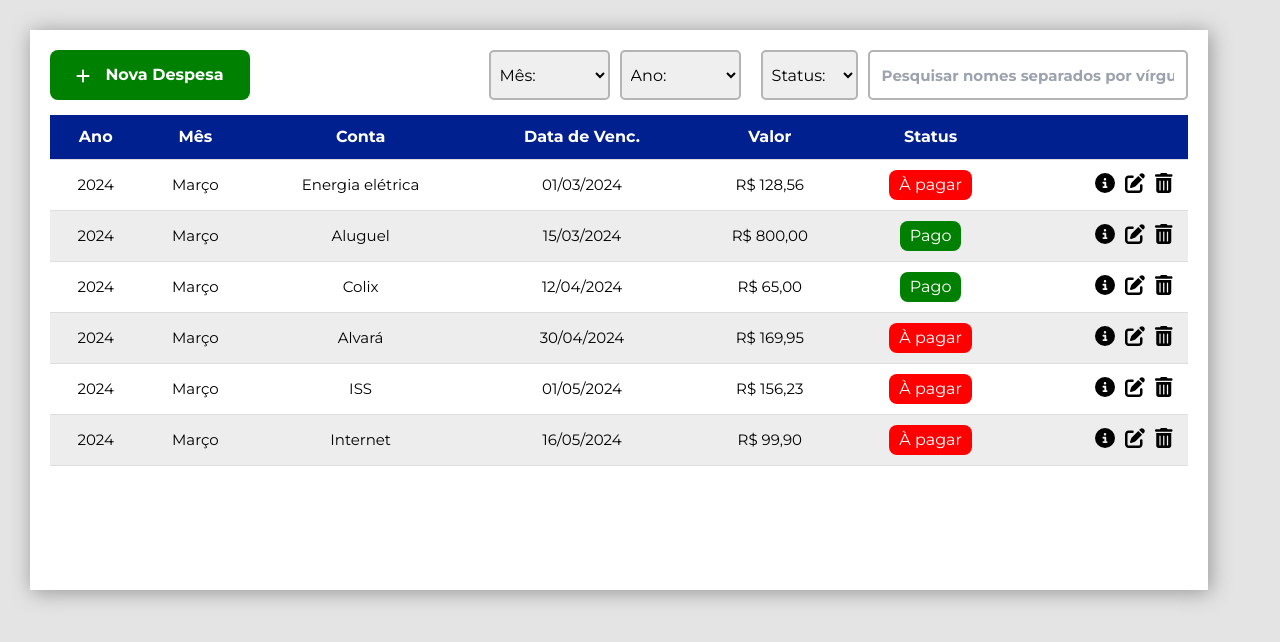
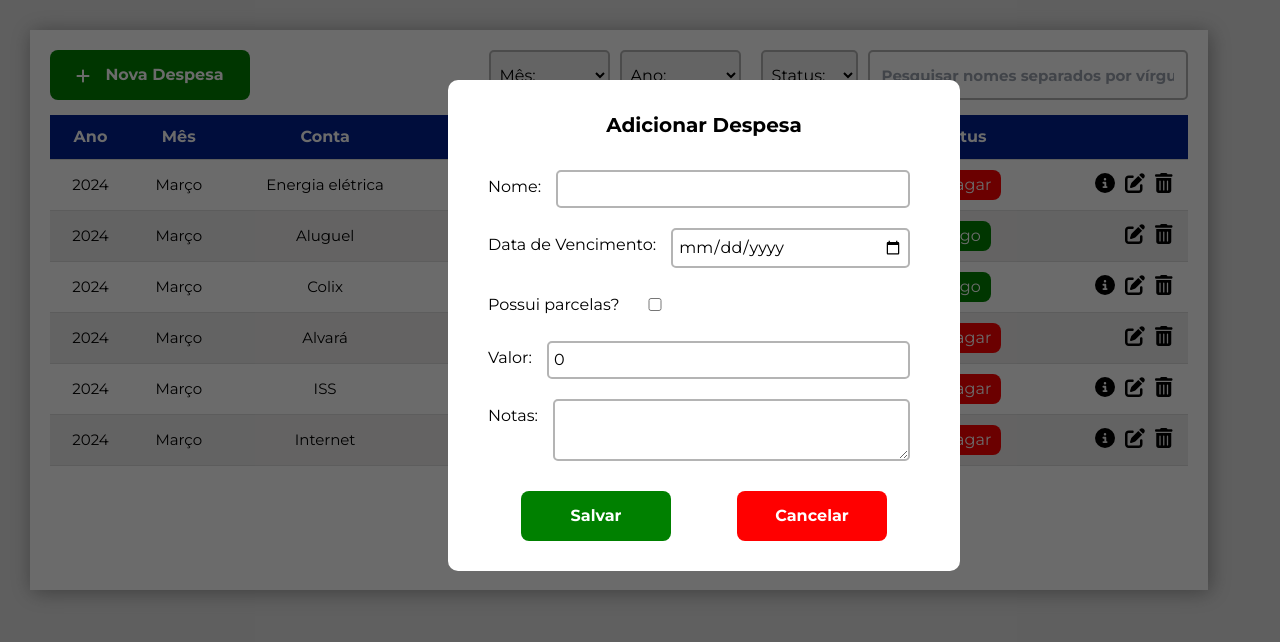
Before and after one commit to maisappreis/dental-clinic, a Next.js app: page /dental-clinic/pages/expense in a window 1280 px wide. Both pictures are taken after a click on the button "Nova Despesa". Shown: the top 642 px of the page. Built offline with nearby package versions, Linux system fonts and the light colour scheme.

Commit message:
feat: Implementing expense form.

```diff
--- /dev/null
+++ b/src/app/forms/expenseForm.tsx
@@ -0,0 +1,123 @@
+"use client";
+import React, { useRef, useState, useEffect } from "react";
+
+interface ExpenseRow {
+  id: number;
+  year: number;
+  month: string;
+  name: string;
+  installments: string;
+  date: string;
+  value: number;
+  status: boolean;
+  notes: string;
+}
+
+interface ExpenseFormProps {
+  selectedRow?: ExpenseRow;
+  onSubmit: (data: any) => void;
+  formRef: React.RefObject<HTMLFormElement>;
+}
+
+export default function ExpenseForm({ selectedRow, onSubmit, formRef }: ExpenseFormProps) {
+  const [hasInstallments, setHasInstallments] = useState(false);
+
+  const [formData, setFormData] = useState({
+    id: selectedRow?.id,
+    year: selectedRow?.year,
+    month: selectedRow?.month,
+    name: selectedRow?.name,
+    installments: selectedRow?.installments,
+    date: selectedRow?.date,
+    value: selectedRow?.value,
+    status: selectedRow?.status,
+    notes: selectedRow?.notes
+  });
+
+  const handleInputChange = (
+    e: React.ChangeEvent<HTMLInputElement | HTMLSelectElement | HTMLTextAreaElement>
+  ) => {
+    const { name, type, value } = e.target;
+
+    if (type === 'checkbox') {
+      setHasInstallments(!hasInstallments);
+    } else {
+      // Continue tratando os outros tipos de inputs
+      setFormData((prevData) => ({
+        ...prevData,
+        [name]: value,
+      }));
+    }
+  };
+
+  const handleSubmit = (e: React.FormEvent<HTMLFormElement>) => {
+    e.preventDefault();
+    const formData = new FormData(e.currentTarget);
+    // TODO: Não precisamos de um FormData para enviar os dado para a API
+    onSubmit(formData);
+  };
+
+  const setInstallments = () => {
+    setHasInstallments(true);
+  }
+
+  useEffect(() => {
+    if (selectedRow) {
+      setFormData({
+        id: selectedRow.id,
+        year: selectedRow.year,
+        month: selectedRow.month,
+        name: selectedRow.name,
+        installments: selectedRow.installments,
+        date: selectedRow.date,
+        value: selectedRow.value,
+        status: selectedRow?.status,
+        notes: selectedRow.notes
+      });
+    }
+  }, [selectedRow]);
+
+  return (
+    <>
+      <form className="form-area" ref={formRef} onSubmit={handleSubmit}>
+        <div className="flex form-item">
+          <label htmlFor="name" className="form-label">Nome:</label>
+          <input id="name" name="name" type="text" className="form-input" value={formData.name}
+            onChange={handleInputChange} required />
+        </div>
+
+        <div className="flex form-item">
+          <label htmlFor="date" className="form-label">Data de Vencimento:</label>
+          <input id="date" name="date" type="date" className="form-input" value={formData.date}
+            onChange={handleInputChange} required />
+        </div>
+
+        <div className="flex form-item">
+          <label htmlFor="has-installments" className="form-label">Possui parcelas?</label>
+          <input id="has-installments" name="has-installments" type="checkbox" className="form-radio"
+            checked={hasInstallments} onChange={handleInputChange} />
+        </div>
+
+        { hasInstallments &&
+          <div className="flex form-item">
+            <label htmlFor="installment" className="form-label">Número de parcelas:</label>
+            <input id="installment" name="installment" type="text" className="form-input"
+              value={formData.installments} onChange={handleInputChange} />
+          </div>
+        }
+
+        <div className="flex form-item">
+          <label htmlFor="value" className="form-label">Valor:</label>
+          <input id="value" name="value" type="number" className="form-input"
+          value={formData.value} onChange={handleInputChange} />
+        </div>
+
+        <div className="flex form-item">
+          <label htmlFor="notes" className="form-label">Notas:</label>
+          <textarea id="notes" name="notes" className="form-textarea" value={formData.notes}
+            onChange={handleInputChange} />
+        </div>
+      </form>
+    </>
+  )
+}
--- a/src/app/pages/expense/page.tsx
+++ b/src/app/pages/expense/page.tsx
@@ -1,52 +1,109 @@
 "use client";
-import React, { useState } from "react";
+import React, { useState, useRef } from "react";
 import Table from "./table";
 import Button from "@/app/components/button";
 import MonthFilter from "@/app/components/monthFilter";
 import StatusFilter from "@/app/components/statusFilter";
 import Search from "@/app/components/search";
+import Modal from "@/app/components/modal";
+import RevenueForm from "@/app/forms/revenueForm";
+import ExpenseForm from "@/app/forms/expenseForm";
+
+const data: {
+  id: number;
+  year: number;
+  month: string;
+  name: string;
+  installments: string;
+  date: string;
+  value: number;
+  status: boolean;
+  notes: string;
+}[] = [
+    { id: 1, year: 2024, month: "Março", name: 'Aluguel', installments: "", date: '2024-03-15', value: 800, status: true, notes: "" },
+    { id: 3, year: 2024, month: "Março", name: 'Energia elétrica', installments: "", date: '2024-03-01', value: 128.56, status: false, notes: "Nota XXX" },
+    { id: 2, year: 2024, month: "Março", name: 'ISS', installments: "2/6", date: '2024-05-01', value: 156.23, status: false, notes: "Nota YYYY" },
+    { id: 2, year: 2024, month: "Março", name: 'Alvará', installments: "3/10", date: '2024-04-30', value: 169.95, status: false, notes: "" },
+    { id: 2, year: 2024, month: "Março", name: 'Colix', installments: "", date: '2024-04-12', value: 65, status: true, notes: "Nota EEEE" },
+    { id: 2, year: 2024, month: "Março", name: 'Internet', installments: "", date: '2024-05-16', value: 99.9, status: false, notes: "Nota VVVVVV" },
+  ];
+
+// const getCurrentDate = (): string => {
+//   const today = new Date();
+//   const year = today.getFullYear();
+//   const month = String(today.getMonth() + 1).padStart(2, '0');
+//   const day = String(today.getDate()).padStart(2, '0');
+
+//   return `${year}-${month}-${day}`;
+// };
 
 export default function Expense() {
+  const formRef = useRef<HTMLFormElement>(null);
   const [searchedNames, setSearchNames] = useState<string[]>([]);
-
-  const addExpense: () => void = () => {
-    console.log('Action executed!');
-  };
-
-  const updateSearchNames = (names: string[]) => {
-    setSearchNames(names);
-  }
+  const [showModal, setShowModal] = useState(false);
+  const [modalTitle, setModalTitle] = useState('');
+  const [formData, setFormData] = useState({
+    id: 0,
+    year: 0,
+    month: "",
+    name: "",
+    installments: "",
+    date: "",
+    value: 0,
+    status: false,
+    notes: ""
+  });
 
   const columns: { key: string; name: string; }[] = [
     { key: "year", name: "Ano" },
     { key: "month", name: "Mês" },
     { key: "name", name: "Conta" },
+    { key: "installments", name: "Parcelas" },
     { key: "date", name: "Data de Venc." },
     { key: "value", name: "Valor" },
-    { key: "status", name: "Status" }
+    { key: "status", name: "Status" },
   ];
 
-  const data: {
-    id: number;
-    year: number;
-    month: string;
-    name: string;
-    date: string;
-    value: number;
-    status: boolean;
-  }[] = [
-      { id: 1, year: 2024, month: "Março", name: 'Aluguel', date: '2024-03-15', value: 800, status: true },
-      { id: 3, year: 2024, month: "Março", name: 'Energia elétrica', date: '2024-03-01', value: 128.56, status: false },
-      { id: 2, year: 2024, month: "Março", name: 'ISS', date: '2024-05-01', value: 156.23, status: false },
-      { id: 2, year: 2024, month: "Março", name: 'Alvará', date: '2024-04-30', value: 169.95, status: false },
-      { id: 2, year: 2024, month: "Março", name: 'Colix', date: '2024-04-12', value: 65, status: true },
-      { id: 2, year: 2024, month: "Março", name: 'Internet', date: '2024-05-16', value: 99.9, status: false },
-    ];
+  const updateSearchNames = (names: string[]) => {
+    setSearchNames(names);
+  };
+
+  const handleSubmit = (formData: any) => {
+    setFormData(formData);
+    setShowModal(false);
+  };
+
+  const saveExpense = () => {
+    if (formRef.current) {
+      formRef.current.requestSubmit();
+    }
+  };
+
+  const openModal: () => void = () => {
+    setFormData({
+      id: 0,
+      year: 0,
+      month: "",
+      name: "",
+      installments: "",
+      date: "",
+      value: 0,
+      status: false,
+      notes: ""
+    })
+    setShowModal(true);
+    setModalTitle("Adicionar Despesa");
+  };
+
+  const closeModal = () => {
+    setShowModal(false);
+  };
+
 
   return (
     <div className="content">
       <div className="flex flex-column justify-between">
-        <Button onClick={addExpense} disabled={false} >
+        <Button onClick={openModal} disabled={false} >
           Nova Despesa
         </Button>
         <div className="flex justify-end" style={{marginBottom: 15}}>
@@ -56,6 +113,19 @@ export default function Expense() {
         </div>
       </div>
       <Table columns={columns} data={data} searchedNames={searchedNames} />
+      {showModal &&
+        <Modal title={modalTitle}>
+          <ExpenseForm selectedRow={formData} onSubmit={handleSubmit} formRef={formRef} />
+          <div className="flex justify-around">
+            <button onClick={saveExpense} className="btn green size" type="submit">
+              Salvar
+            </button>
+            <button onClick={closeModal} className="btn red size">
+              Cancelar
+            </button>
+          </div>
+        </Modal>
+      }
     </div>
   )
 }
--- a/src/app/pages/expense/table.tsx
+++ b/src/app/pages/expense/table.tsx
@@ -1,10 +1,10 @@
 "use client";
-import React, { useState, useEffect } from "react";
+import React, { useState, useEffect, useRef } from "react";
 import { FontAwesomeIcon } from "@fortawesome/react-fontawesome";
 import { faPenToSquare, faTrashCan, faCircleInfo, faCheck, faXmark } from '@fortawesome/free-solid-svg-icons';
 import Tooltip from "@/app/components/tooltip"
 import Modal from "@/app/components/modal";
-import RevenueForm from "@/app/forms/revenueForm";
+import ExpenseForm from "@/app/forms/expenseForm";
 
 interface Data {
   [key: string]: any;
@@ -23,14 +23,13 @@ interface TableProps {
 
 interface RowProps {
   id: number;
+  year: number;
+  month: string;
+  name: string;
+  installments: string;
   date: string;
-  name: string;
-  cpf: string;
-  nf: boolean;
-  procedure: string;
-  payment: string;
-  installments: number;
   value: number;
+  status: boolean;
   notes: string;
 }
 
@@ -39,16 +38,8 @@ const formatDate = (dateString: string): string => {
   return `${day}/${month}/${year}`;
 };
 
-const getCurrentDate = (): string => {
-  const today = new Date();
-  const year = today.getFullYear();
-  const month = String(today.getMonth() + 1).padStart(2, '0');
-  const day = String(today.getDate()).padStart(2, '0');
-
-  return `${year}-${month}-${day}`;
-};
-
 export default function Table({ columns, data, searchedNames }: TableProps) {
+  const formRef = useRef<HTMLFormElement>(null);
   const [filteredData, setFilteredData] = useState<Data[]>([]);
   const [statusClasses, setStatusClasses] = useState<string[]>([]);
   const [showTooltip, setShowTooltip] = useState(false);
@@ -65,7 +56,7 @@ export default function Table({ columns, data, searchedNames }: TableProps) {
     nf: "",
     procedure: "",
     payment: "",
-    installments: 0,
+    installments: "",
     value: 0,
     notes: ""
   });
@@ -98,8 +89,9 @@ export default function Table({ columns, data, searchedNames }: TableProps) {
     setStatusClasses(classes);
   }, [filteredData]);
 
-  const openNotes = (e: React.MouseEvent) => {
-    setShowTooltip(!showTooltip)
+  const openNotes = (row: RowProps, e: React.MouseEvent): void => {
+    setSelectedRow(row);
+    setShowTooltip(!showTooltip);
     setTooltipPosition({
       top: e.clientY - 20,
       left: e.clientX - 150,
@@ -108,26 +100,31 @@ export default function Table({ columns, data, searchedNames }: TableProps) {
 
   const openUpdateModal = (row: RowProps): void => {
     setShowUpdateModal(true);
-    setModalTitle("Atualizar Receita");
+    setModalTitle("Atualizar Despesa");
     setSelectedRow(row);
     console.log('row', row)
   };
 
   const openDeleteModal = (row: RowProps): void => {
     setShowDeleteModal(true);
-    setModalTitle("Excluir Receita");
+    setModalTitle("Excluir Despesa");
     setSelectedRow(row);
     console.log('row', row)
   };
 
-  const updateRevenue = (data: any) => {
+  const handleSubmit = (formData: any) => {
+    setFormData(formData);
+    setShowUpdateModal(false);
+  };
+
+  const updateExpense = (data: any) => {
     setFormData(data);
-    console.log('Dados do formulário recebidos >> updateRevenue:', data);
+    console.log('Dados do formulário recebidos >> updateExpense:', data);
     // setShowUpdateModal(false);
   }
 
-  const deleteRevenue = () => {
-    console.log('Deletar receita...')
+  const deleteExpense = () => {
+    console.log('Deletar despesa...')
   }
 
   const closeModal = () => {
@@ -169,7 +166,7 @@ export default function Table({ columns, data, searchedNames }: TableProps) {
                   <td>
                     <div>
                       {row['notes'] !== "" &&
-                        <FontAwesomeIcon icon={faCircleInfo} className="table-icon" onClick={openNotes} />
+                        <FontAwesomeIcon icon={faCircleInfo} className="table-icon" onClick={(e) => openNotes(row, e)} />
                       }
                       <FontAwesomeIcon icon={faPenToSquare} className="table-icon" onClick={() => openUpdateModal(row)} />
                       <FontAwesomeIcon icon={faTrashCan} className="table-icon" onClick={() => openDeleteModal(row)} />
@@ -182,16 +179,16 @@ export default function Table({ columns, data, searchedNames }: TableProps) {
           : <div className="no-data">Nenhum resultado encontrado.</div>
         }
       </div >
-      {showTooltip && (
+      {showTooltip && selectedRow && (
         <Tooltip top={tooltipPosition.top} left={tooltipPosition.left}>
-          Teste nde exempo
+          {selectedRow.notes}
         </Tooltip>
       )}
       {showUpdateModal && selectedRow &&
         <Modal title={modalTitle}>
-          {/* <RevenueForm selectedRow={selectedRow} onSubmit={updateRevenue} /> */}
+          <ExpenseForm selectedRow={selectedRow} onSubmit={handleSubmit} formRef={formRef} />
           <div className="flex justify-around">
-            <button onClick={closeModal} className="btn green size">
+            <button onClick={updateExpense} className="btn green size">
               Salvar
             </button>
             <button onClick={closeModal} className="btn red size">
@@ -203,9 +200,11 @@ export default function Table({ columns, data, searchedNames }: TableProps) {
       {showDeleteModal && selectedRow &&
         <Modal title={modalTitle}>
           <h4 className="my-5 text-center">Tem certeza que deseja excluir o valor de
-            <strong> R$ {selectedRow.value}</strong> do paciente <strong>{selectedRow.name}</strong>?</h4>
+            <strong> R$ {selectedRow.value.toFixed(2).replace('.', ',')}
+            </strong> referente a despesa de <strong>{selectedRow.name}</strong>?
+          </h4>
           <div className="flex justify-around">
-            <button onClick={deleteRevenue} className="btn red size">
+            <button onClick={deleteExpense} className="btn red size">
               Excluir
             </button>
             <button onClick={closeModal} className="btn red size blue">
```
